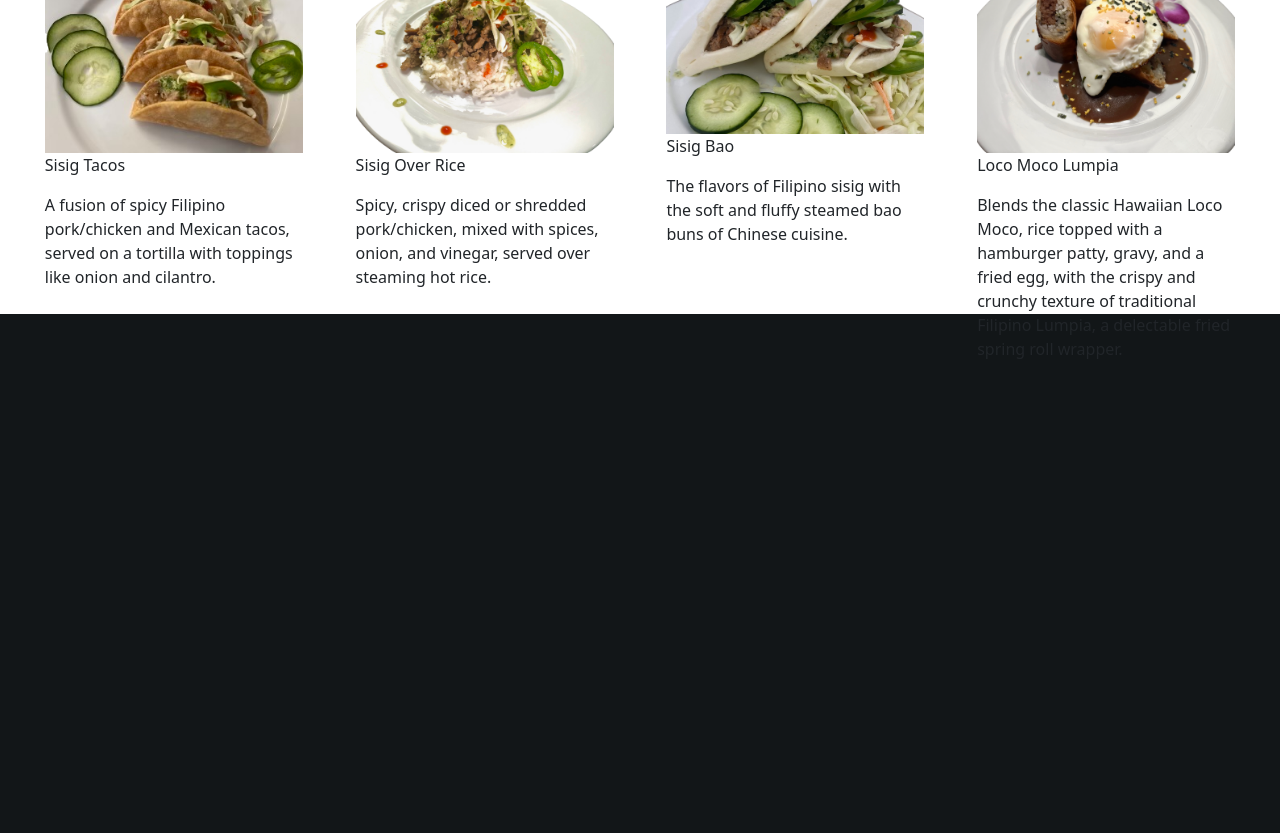
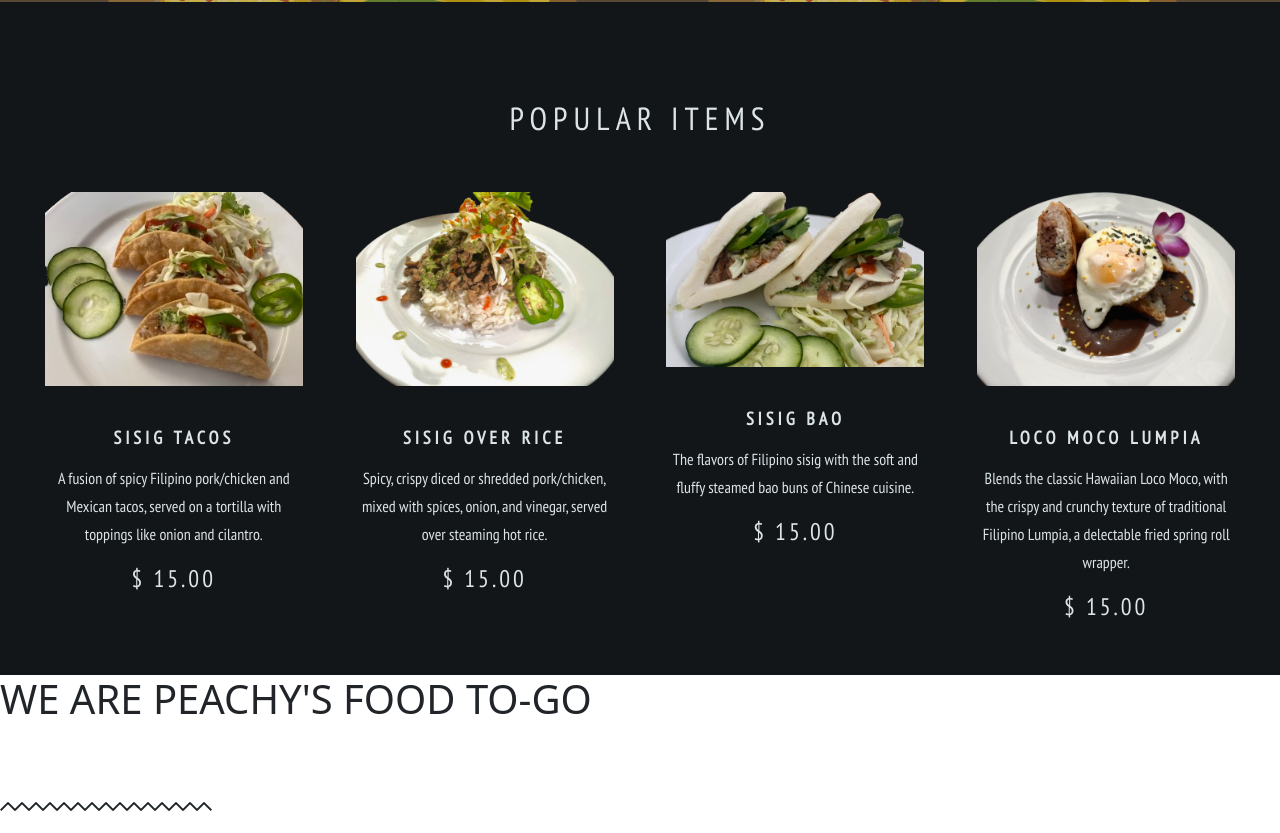
Before and after one commit to rydelldonato/PFTG-website-v.3, a React (Create React App) app: page / in a window 1280 px wide. Shown: the part 1400-2233 px from the top of the page. Before the commit the page ends 1761 px from the top, so only its background shows below. Built offline with nearby package versions, Linux system fonts and the light colour scheme.

Commit message:
popular items section on homepage layout complete

```diff
--- a/src/components/home/home.css
+++ b/src/components/home/home.css
@@ -358,7 +358,7 @@
 }
 
 .quickInfoDiv .p-2{
-  height: 325px;
+  height: 400px;
   margin: 25px 50px;
   text-align: center;
   padding: 0px;
@@ -374,13 +374,49 @@
   background-position: center;
 }
 /* Home page popular items div styling */
+.popularItemsDiv{
+  background-color: #121618;
+}
 #popularItemsHeading{
   text-align: center;
+  margin-bottom: 50px;
+  font-size: 32px;
+  line-height: 32px;
+  letter-spacing: 6px;
+  text-transform: uppercase;
+  color: #dce4e8;
+  font-family: "PT Sans Narrow";
+  font-weight: 400;
+  padding-top: 100px;
 }
 .popularItemsInnerDiv .p-2{
   width: 274px;
-  height: 363px;
+  height: 491px;
+  color: #dce4e8;
+  text-align: center;
+  font-family: "PT Sans Narrow";
 }
 .popularItemsInnerDiv img{
   width: 100%;
+  padding-bottom: 40px;
 }
+.popularItemsInnerDiv h5{
+  font-size: 18px;
+  line-height: 24px;
+  letter-spacing: 4px;
+  font-weight: 700;
+  text-transform: uppercase;
+  font-family: "PT Sans Narrow";
+  text-align: center;
+}
+.popularItemsInnerDiv p.price{
+  font-size: 24px;
+  line-height: 26px;
+  letter-spacing: 3px;
+  margin-bottom: 45px;
+}
+.popularItemsInnerDiv p.popularItemsInfo{
+  font-size: 16px;
+  margin: 14px 0 18px 0;
+  line-height: 28px;
+}
--- a/src/components/home/home.js
+++ b/src/components/home/home.js
@@ -232,32 +232,58 @@
         <div className="popularItemsInnerDiv d-flex flex-row justify-content-evenly">
           <div className="p-2">
             <img src="/tacos.png" />
-            <p>Sisig Tacos</p>
-            <p>
+            <h5>Sisig Tacos</h5>
+            <p className="popularItemsInfo">
               A fusion of spicy Filipino pork/chicken and Mexican tacos, served
               on a tortilla with toppings like onion and cilantro.
             </p>
+            <p className="price">$ 15.00</p>
           </div>
           <div className="p-2">
             <img src="/over-rice.png" />
-            <p>Sisig Over Rice</p>
-            <p>
+            <h5>Sisig Over Rice</h5>
+            <p className="popularItemsInfo">
             Spicy, crispy diced or shredded pork/chicken, mixed with spices, onion, and vinegar, served over steaming hot rice.
             </p>
+            <p className="price">$ 15.00</p>
           </div>
           <div className="p-2">
             <img src="/bao.png" />
-            <p>Sisig Bao</p>
-            <p>
+            <h5>Sisig Bao</h5>
+            <p className="popularItemsInfo">
             The flavors of Filipino sisig with the soft and fluffy steamed bao buns of Chinese cuisine.
             </p>
+            <p className="price">$ 15.00</p>
           </div>
           <div className="p-2">
             <img src="/locomoco.png" />
-            <p>Loco Moco Lumpia</p>
+            <h5>Loco Moco Lumpia</h5>
+            <p className="popularItemsInfo">
+            Blends the classic Hawaiian Loco Moco, with the crispy and crunchy texture of traditional Filipino Lumpia, a delectable fried spring roll wrapper.
+            </p>
+            <p className="price">$ 15.00</p>
+          </div>
+        </div>
+      </div>
+      <div className="aboutPFTGDiv">
+        <div className="d-flex flex-row aboutPFTGDivInnerDiv">
+          <div className="aboutPFTGDivLeft">
+            <h1>
+              we are peachy's food to-go
+            </h1>
+            <h6>
+
+            </h6>
+            <img src="separator.png"/>
             <p>
-            Blends the classic Hawaiian Loco Moco, rice topped with a hamburger patty, gravy, and a fried egg, with the crispy and crunchy texture of traditional Filipino Lumpia, a delectable fried spring roll wrapper.
+
             </p>
+            <p>
+
+            </p>
+          </div>
+          <div className="aboutPFTGDivRight">
+
           </div>
         </div>
       </div>
```
Also changed, not shown: public/separator.png (added).
